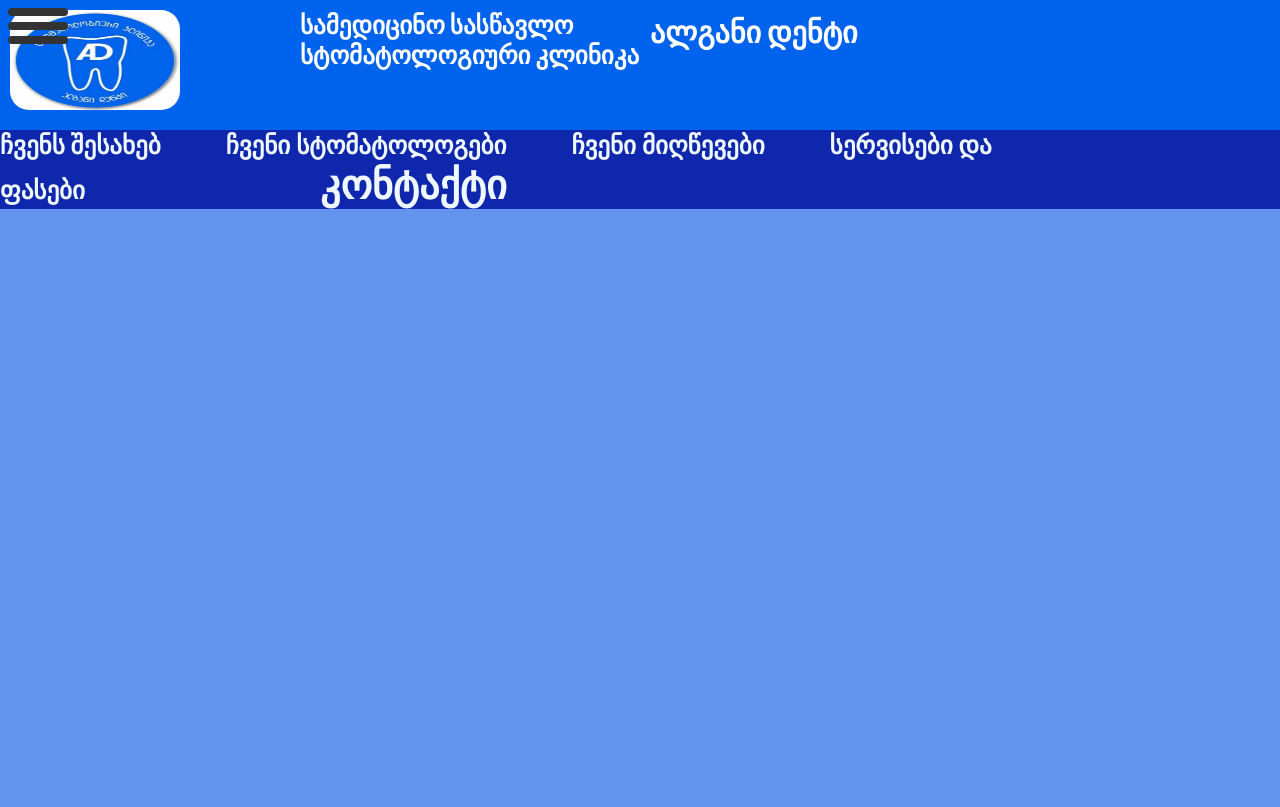
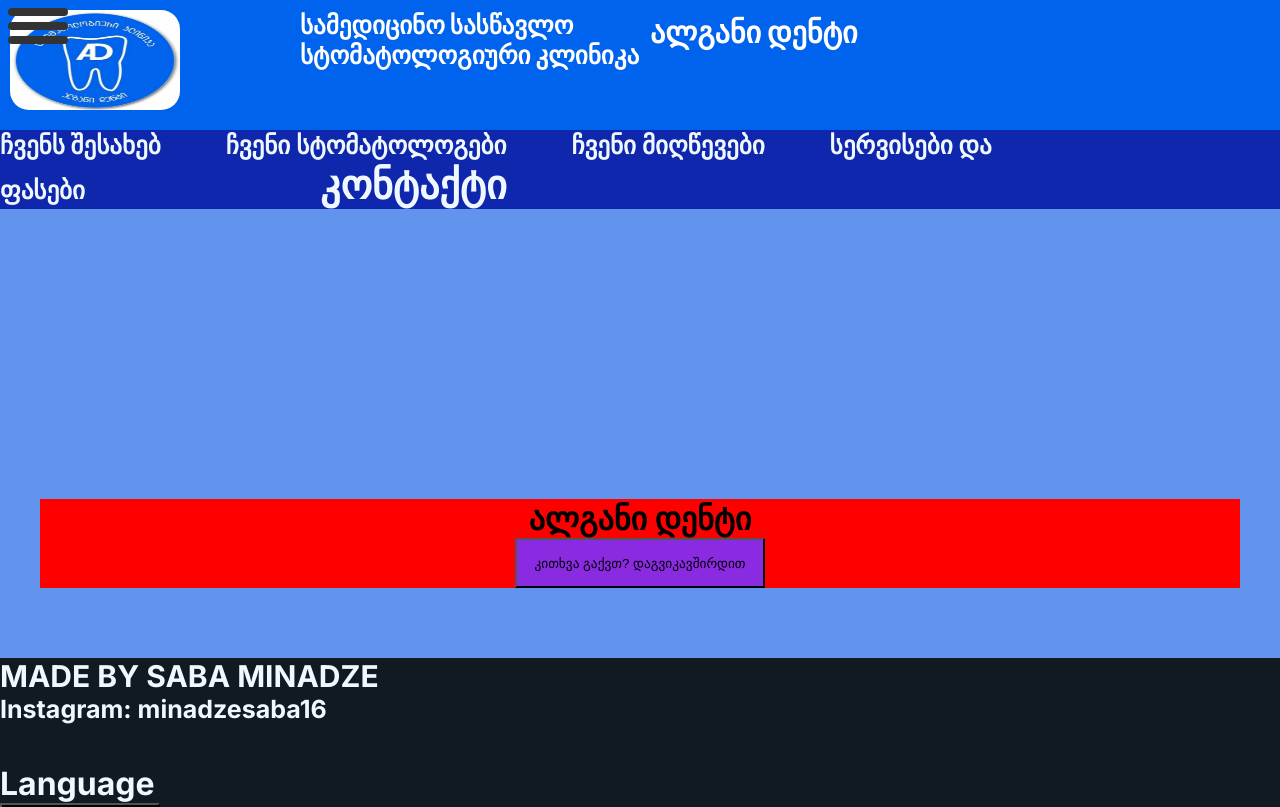
Before and after one commit to SabaMinadze/algani-dent, a Next.js app: page / in a window 1280 px wide. Shown: the top 807 px of the page. Built offline with nearby package versions, Linux system fonts and the light colour scheme.

Commit message:
Add main content on main page.tsx

```diff
--- /dev/null
+++ b/app/components/HelloTxt/HelloTxt.module.css
@@ -0,0 +1,12 @@
+.mainBox2{
+    background-color: red;
+    margin-top: -450px;
+    width: 1200px;
+
+}
+
+.btn3{
+    height: 50px;
+    width: 250px;
+    background-color: blueviolet;
+}
--- /dev/null
+++ b/app/components/HelloTxt/HelloTxt.tsx
@@ -0,0 +1,14 @@
+import React from 'react'
+import s from "./HelloTxt.module.css"
+
+function HelloTxt() {
+  return (
+    <center><div className={s.mainBox2}>
+        <h1>ალგანი დენტი</h1>
+        <button className={s.btn3}>კითხვა გაქვთ? დაგვიკავშირდით</button>
+
+    </div></center>
+  )
+}
+
+export default HelloTxt
--- a/app/page.tsx
+++ b/app/page.tsx
@@ -4,6 +4,7 @@ import Video from './components/Video/Video'
 import styles from './page.module.css'
 import Burgernav from './components/Burgernav/Burgernav'
 import Image from 'next/image'
+import HelloTxt from './components/HelloTxt/HelloTxt'
 
 
 function page() {
@@ -12,6 +13,7 @@ function page() {
     <div className={styles.box}>
     <Burgernav/>
     </div>
+    <HelloTxt/>
     </>
   )
 }
```
Also changed, not shown: app/page.module.css (line endings or trailing spaces).
